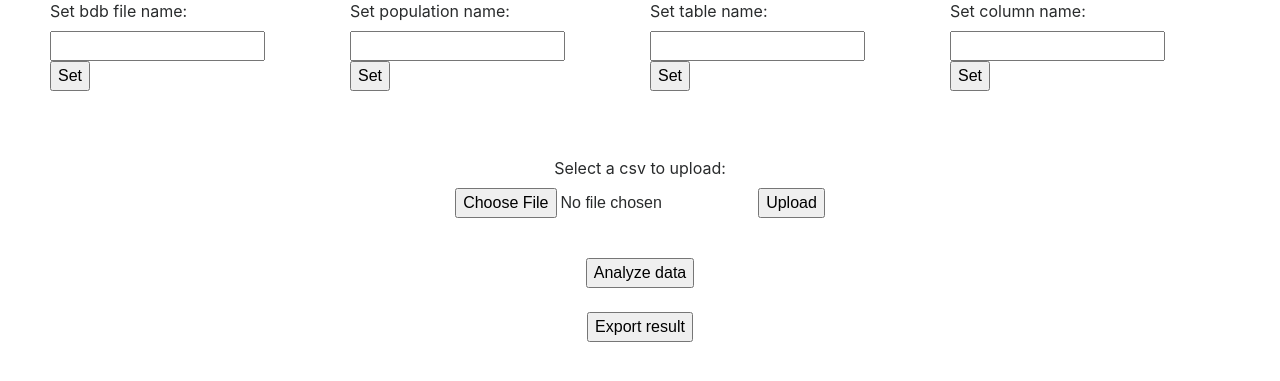
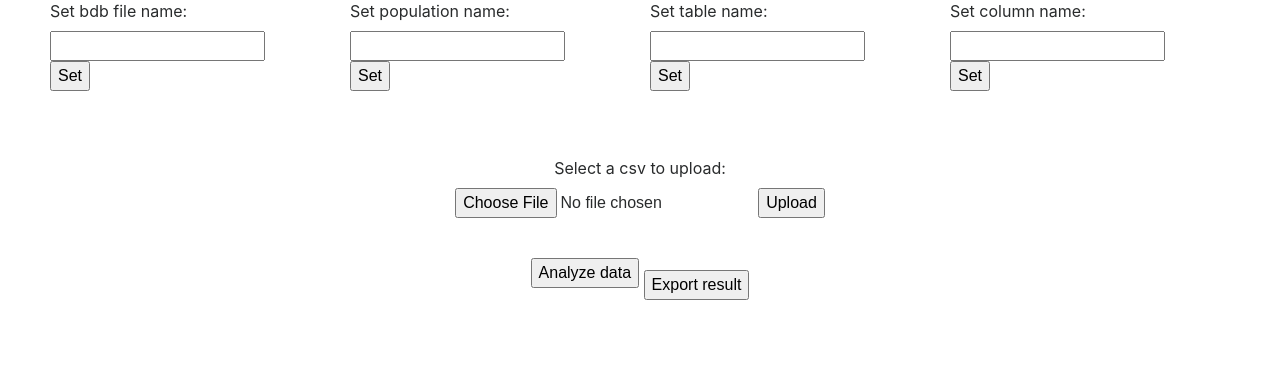
Before and after one commit to curlette/bayesdb-flask, a Flask app: page / in a window 1280 px wide; the page is wider, and only the part inside the window is pictured. Shown: the part 147-528 px from the top of that part. Run offline with Flask 2, Linux system fonts and the light colour scheme; some libraries are stand-ins or nearby versions.

Commit message:
Fix inline css.

```diff
--- a/templates/index.html
+++ b/templates/index.html
@@ -52,8 +52,8 @@
             <form action="/analyze" method=post>
                  <input type=submit value="Analyze data">
             </form><br>
-        </div style="display: inline-block; vertical-align: middle;">
-        <div style="margin: auto; width: 400px;">
+        </div>
+        <div style="display: inline-block; vertical-align: middle;">
             <form action="/export" method=post>
                  <input type=submit value="Export result">
             </form>
```
